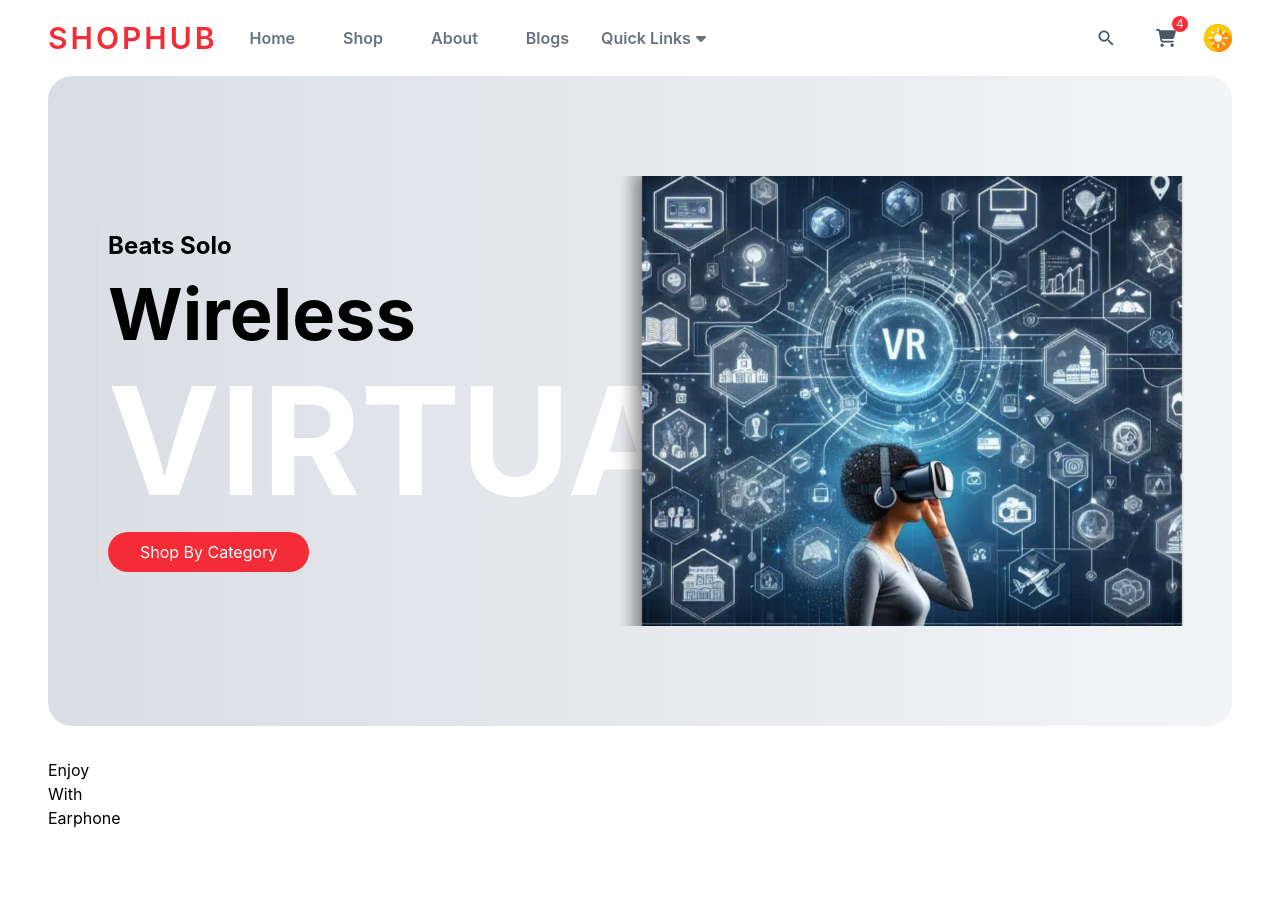
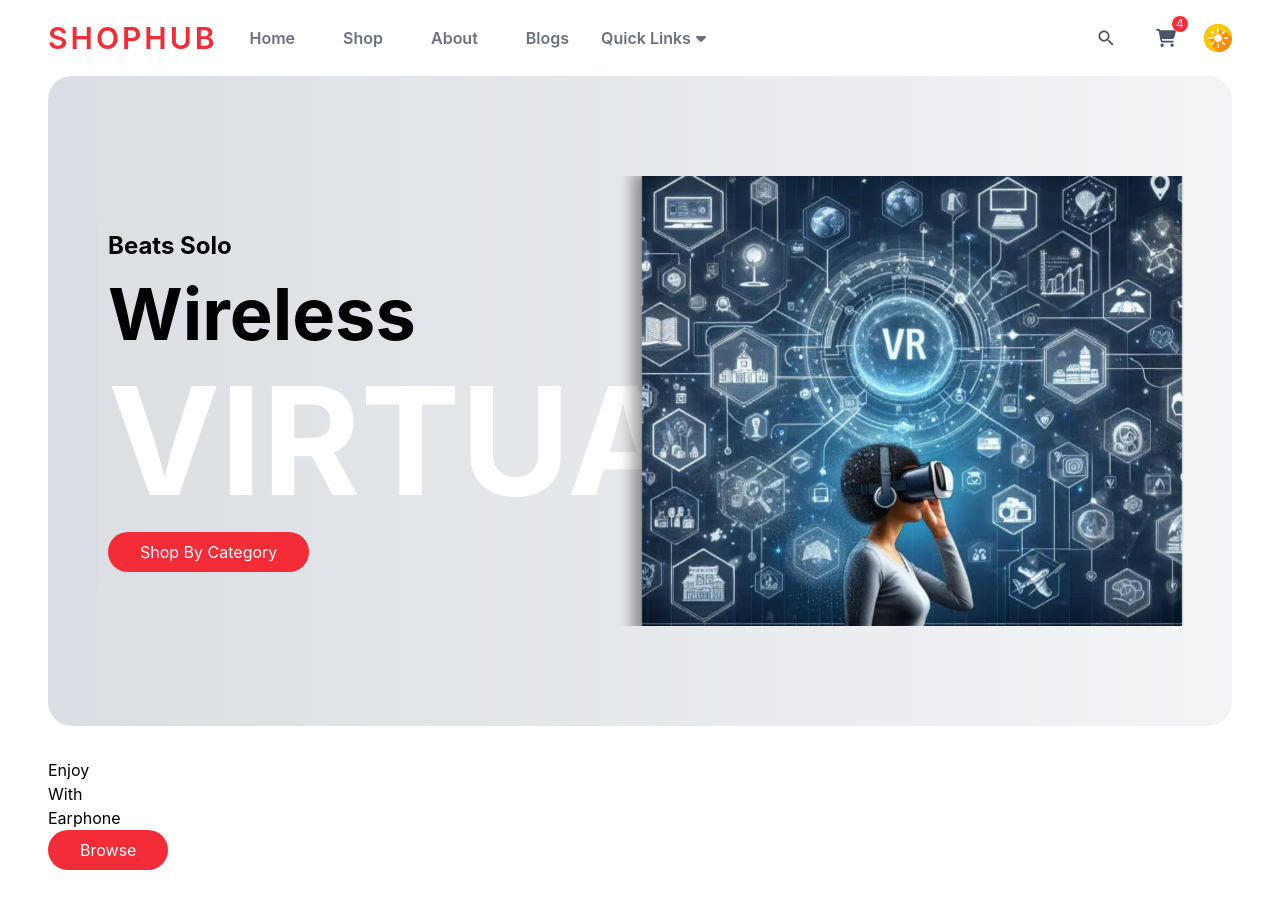
Before and after one commit to kaxadeveloper/Ecommerce, a React (Vite) app: page / in a window 1280 px wide. Built offline with nearby package versions, Linux system fonts and the light colour scheme.

Commit message:
add props to button

```diff
--- a/src/components/Category/Category.jsx
+++ b/src/components/Category/Category.jsx
@@ -15,7 +15,11 @@ const Category = () => {
                                 <p>Enjoy</p>
                                 <p>With</p>
                                 <p>Earphone</p>
-                                <Button></Button>
+                                <Button
+                                    text="Browse"
+                                    bgColor={"bg-primary"}
+                                    textColor={"text-white"}
+                                />
                             </div>
                         </div>
                     </div>
```
